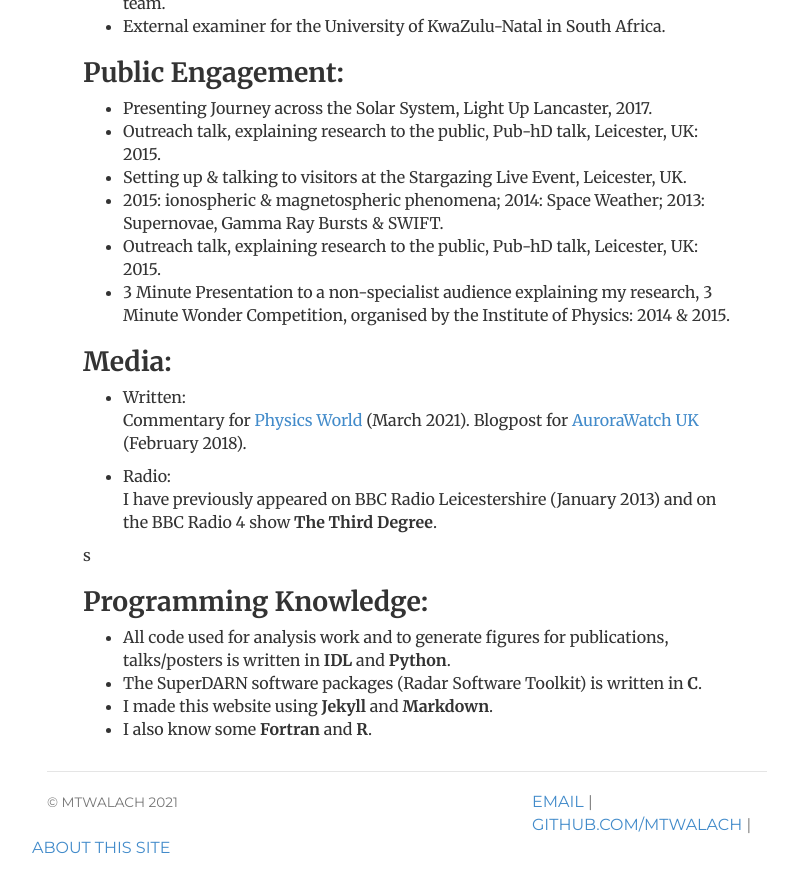
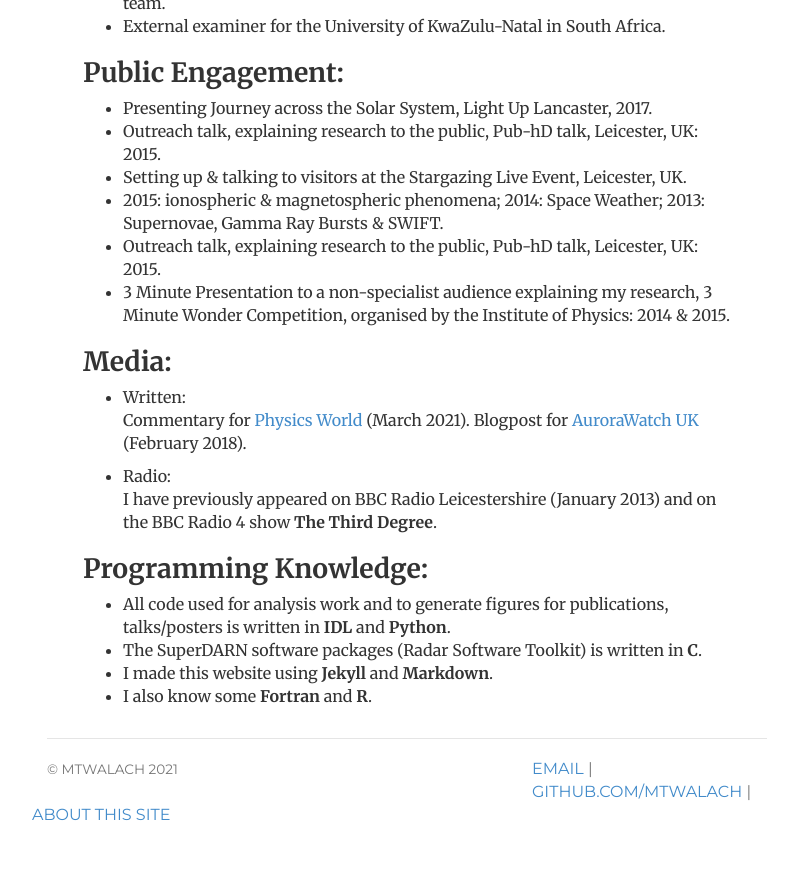
Before and after one commit to mtwalach/mtwalach.github.io, a Jekyll site: the page built from cv/index.html, in a window 1280 px wide and 900 px high, scrolled down 2693 px. Shown: the top 893 px of the window, without its empty margins (233-1031 px from the left). Built offline with Jekyll 4.4.1, drawn with Linux system fonts in a browser that asks for light colours; after the commit the page ends 3560 px from its top, so only the background shows below that.

Commit message:
typo correction

```diff
--- a/cv/index.html
+++ b/cv/index.html
@@ -129,7 +129,7 @@ description:   Maria-Theresia Walach // Space plasma physics & planetary science
 
 					<li> Radio:
 						<p>I have previously appeared on BBC Radio Leicestershire (January 2013) and on the BBC Radio 4 show <strong>The Third Degree</strong>.</p> </li>
-				</ul>s
+				</ul>
 			<h2>Programming Knowledge:</h2>
 				<ul>
 					<li>All code used for analysis work and to generate figures for publications, talks/posters is written in <strong>IDL</strong> and <strong>Python</strong>.</li>
```
